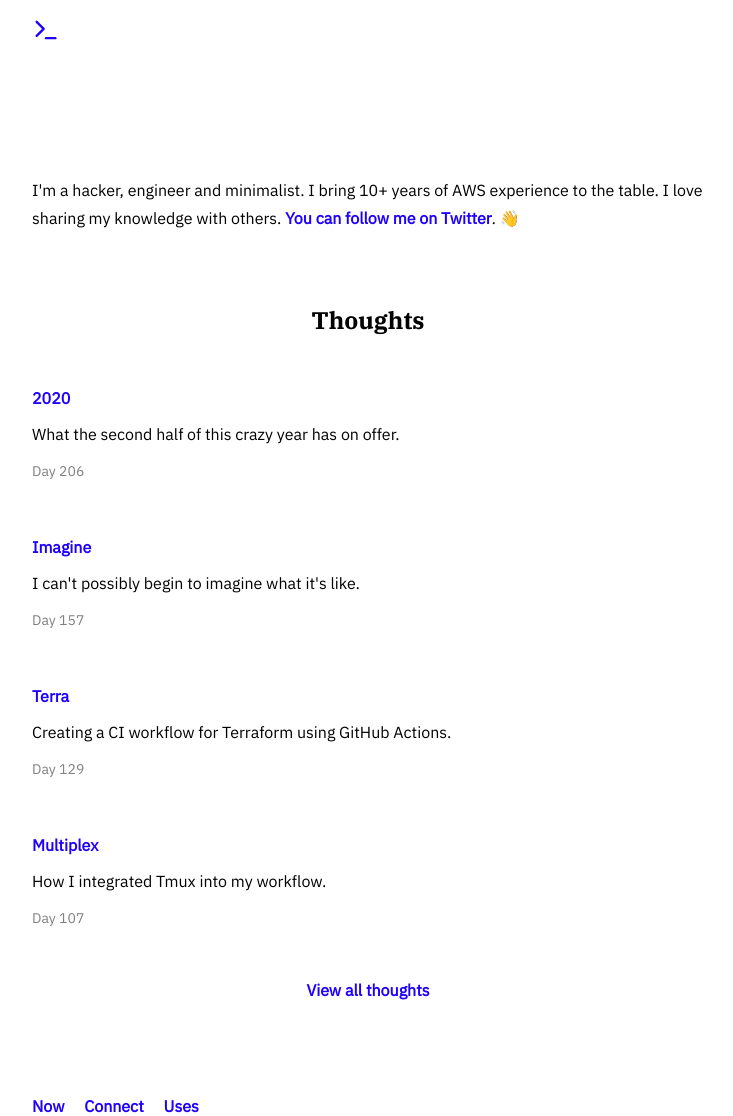
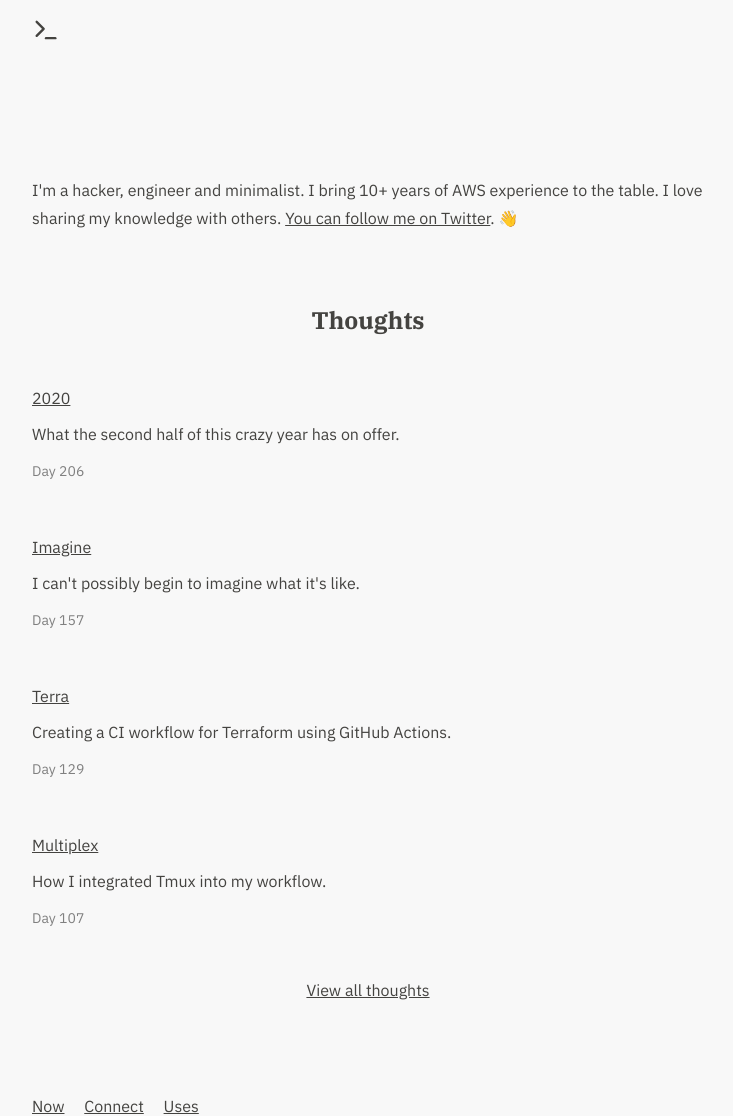
Before and after one commit to mijndert/website, a Jekyll site: the page built from index.html, in a window 1280 px wide. Shown: the whole page, without its empty margins (272-1005 px from the left). Built offline with Jekyll 4.4.1, drawn with Linux system fonts in a browser that asks for light colours.

Commit message:
Mono design

```diff
--- a/_includes/logo.html
+++ b/_includes/logo.html
@@ -2,7 +2,7 @@
 
   <a href="/">
 
-    <svg xmlns="http://www.w3.org/2000/svg" width="28" height="28" viewBox="0 0 24 24" fill="none" stroke="#1E00FF" stroke-width="2" stroke-linecap="round" stroke-linejoin="round" class="feather feather-terminal"><polyline points="4 17 10 11 4 5"></polyline><line x1="12" y1="19" x2="20" y2="19"></line></svg>
+    <svg xmlns="http://www.w3.org/2000/svg" width="28" height="28" viewBox="0 0 24 24" fill="none" stroke="#444340" stroke-width="2" stroke-linecap="round" stroke-linejoin="round" class="feather feather-terminal"><polyline points="4 17 10 11 4 5"></polyline><line x1="12" y1="19" x2="20" y2="19"></line></svg>
 
   </a>
 
--- a/assets/css/theme.scss
+++ b/assets/css/theme.scss
@@ -6,15 +6,15 @@
 Color variables
 */
 
-$color: black;
-$link-color: #1E00FF;
+$color: #444340;
+$background-color: #F8F8F8;
+//$link-color: #1E00FF;
+$link-color: #444340;
 
 /*
 Font variables
 */
 
-// $font-family: 'Inter', sans-serif;
-// $font-family-headers: 'Lora', serif;
 $font-family: 'IBM Plex Sans', sans-serif;
 $font-family-headers: 'IBM Plex Serif', serif;
 $font-family-code: 'IBM Plex Mono', monospace;
@@ -35,6 +35,7 @@
 }
 
 body {
+  background-color: $background-color;
   margin: 0 auto;
   max-width: 42em;
   color: $color;
@@ -75,14 +76,12 @@
 
 a {
   color: $link-color;
-  text-decoration: none;
   line-height: .8rem;
   padding: 0;
-  font-weight: bold;
 }
 
 a:hover {
-  text-decoration: underline;
+  font-weight: bold;
 }
 
 /*
@@ -224,23 +223,3 @@
   }
 
 }
-
-/*
-Dark mode
-*/
-
-@media (prefers-color-scheme: dark) {
-
-  body {
-    background-color: #091C28;
-    color: white;
-  }
-
-  a {
-    color: #848D93;
-  }
-
-  .thoughts ul li span {
-    color: #848D93;
-  }
-}
```
